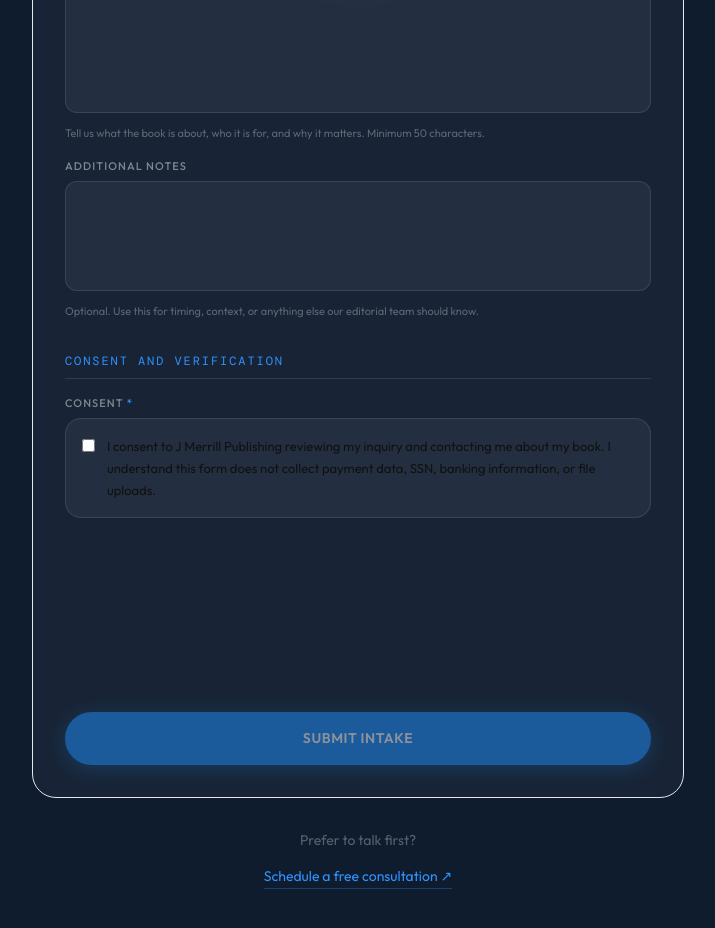
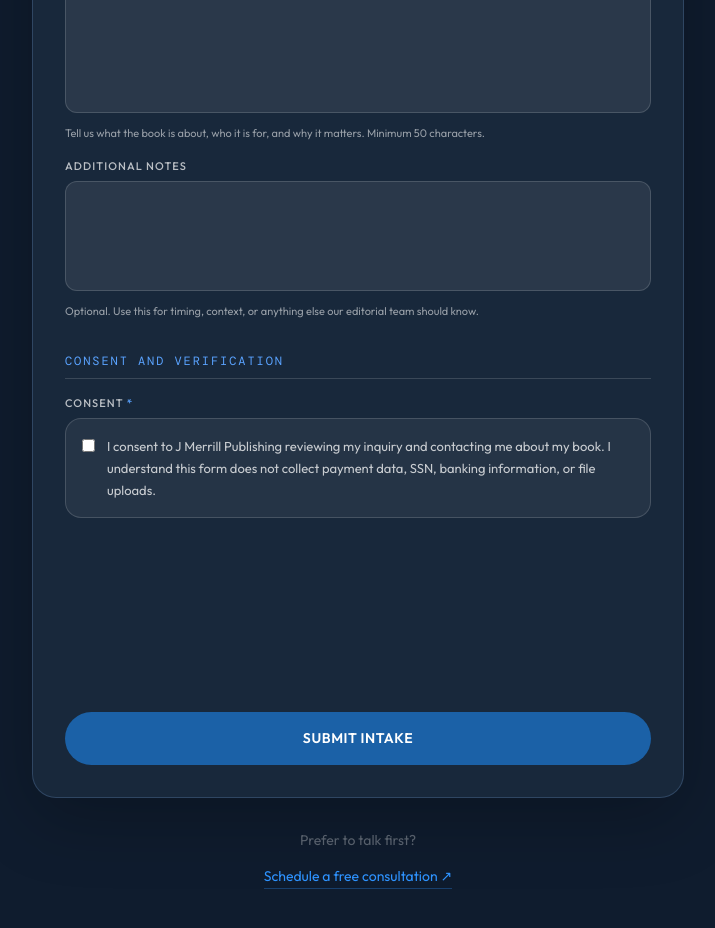
Before and after one commit to jmerrillorg/jmerrill-pub, a Next.js app: page /join in a window 1280 px wide. Shown: the part 1540-2468 px from the top of the page, without its empty margins (282-997 px from the left). Built offline with nearby package versions, Linux system fonts and the light colour scheme; no server answers.

Commit message:
Fix join Turnstile runtime loading and form contrast

```diff
--- a/app/join/JoinForm.tsx
+++ b/app/join/JoinForm.tsx
@@ -27,6 +27,7 @@ declare global {
 }
 
 type Status = 'idle' | 'submitting' | 'success' | 'duplicate' | 'rate_limited' | 'error'
+type VerificationConfigStatus = 'loading' | 'ready' | 'missing'
 
 type JoinFormState = {
   firstName: string
@@ -71,7 +72,7 @@ const initialForm: JoinFormState = {
 }
 
 const emailPattern = /^[^\s@]+@[^\s@]+\.[^\s@]+$/
-const siteKey = process.env.NEXT_PUBLIC_TURNSTILE_SITE_KEY
+const buildTimeSiteKey = process.env.NEXT_PUBLIC_TURNSTILE_SITE_KEY?.trim() || ''
 
 export default function JoinForm() {
   const [form, setForm] = useState<JoinFormState>(initialForm)
@@ -81,19 +82,69 @@ export default function JoinForm() {
   const [reference, setReference] = useState('')
   const [statusEmail, setStatusEmail] = useState('')
   const [serverMessage, setServerMessage] = useState('')
+  const [turnstileSiteKey, setTurnstileSiteKey] = useState(buildTimeSiteKey)
+  const [verificationConfigStatus, setVerificationConfigStatus] = useState<VerificationConfigStatus>(
+    buildTimeSiteKey ? 'ready' : 'loading',
+  )
   const turnstileRef = useRef<HTMLDivElement | null>(null)
   const widgetIdRef = useRef<string>()
 
   const allErrors = useMemo(() => validate(form), [form])
-  const canSubmit = Object.keys(allErrors).length === 0 && status !== 'submitting'
+  const canSubmit = Object.keys(allErrors).length === 0 && status !== 'submitting' && verificationConfigStatus === 'ready'
 
   useEffect(() => {
-    if (!siteKey && process.env.NODE_ENV !== 'production') {
-      setForm((current) => ({ ...current, turnstileToken: 'development-turnstile-token' }))
-      return
+    let cancelled = false
+
+    async function loadRuntimeConfig() {
+      try {
+        const res = await fetch('/api/publishing/intake/config', { cache: 'no-store' })
+        const data = await res.json().catch(() => null)
+        const runtimeSiteKey = typeof data?.turnstileSiteKey === 'string' ? data.turnstileSiteKey.trim() : ''
+        const nextSiteKey = runtimeSiteKey || buildTimeSiteKey
+
+        if (cancelled) return
+
+        if (nextSiteKey) {
+          setTurnstileSiteKey(nextSiteKey)
+          setVerificationConfigStatus('ready')
+          return
+        }
+
+        if (process.env.NODE_ENV !== 'production') {
+          setForm((current) => ({ ...current, turnstileToken: 'development-turnstile-token' }))
+          setVerificationConfigStatus('ready')
+          return
+        }
+
+        setVerificationConfigStatus('missing')
+      } catch {
+        if (cancelled) return
+
+        if (buildTimeSiteKey) {
+          setTurnstileSiteKey(buildTimeSiteKey)
+          setVerificationConfigStatus('ready')
+          return
+        }
+
+        if (process.env.NODE_ENV !== 'production') {
+          setForm((current) => ({ ...current, turnstileToken: 'development-turnstile-token' }))
+          setVerificationConfigStatus('ready')
+          return
+        }
+
+        setVerificationConfigStatus('missing')
+      }
     }
 
-    if (!siteKey || !turnstileRef.current) return
+    loadRuntimeConfig()
+
+    return () => {
+      cancelled = true
+    }
+  }, [])
+
+  useEffect(() => {
+    if (!turnstileSiteKey || !turnstileRef.current) return
 
     const scriptId = 'cloudflare-turnstile-script'
     if (!document.getElementById(scriptId)) {
@@ -108,7 +159,7 @@ export default function JoinForm() {
     const interval = window.setInterval(() => {
       if (window.turnstile && turnstileRef.current && !widgetIdRef.current) {
         widgetIdRef.current = window.turnstile.render(turnstileRef.current, {
-          sitekey: siteKey,
+          sitekey: turnstileSiteKey,
           callback: (token) => setForm((current) => ({ ...current, turnstileToken: token })),
           'expired-callback': () => setForm((current) => ({ ...current, turnstileToken: '' })),
           'error-callback': () => setForm((current) => ({ ...current, turnstileToken: '' })),
@@ -118,7 +169,7 @@ export default function JoinForm() {
     }, 250)
 
     return () => window.clearInterval(interval)
-  }, [])
+  }, [turnstileSiteKey])
 
   const set =
     (field: keyof JoinFormState) =>
@@ -232,13 +283,13 @@ export default function JoinForm() {
     return (
       <Panel>
         <h2 className="mb-3 text-white" style={headingStyle}>Thank you, {form.firstName} — we have your submission.</h2>
-        <p className="mb-4 text-[15px] leading-[1.75] text-white/55">
+        <p className="mb-4 text-[15px] leading-[1.75] text-white/75">
           A confirmation is on its way to {statusEmail}. Our editorial team will review your submission and reach out within 7–10 business days.
         </p>
-        <p className="rounded-2xl border border-blue-500/25 bg-blue-500/10 px-5 py-4 font-mono text-[13px] uppercase tracking-[0.08em] text-blue-300">
+        <p className="rounded-2xl border border-blue-500/25 bg-blue-500/10 px-5 py-4 font-mono text-[13px] uppercase tracking-[0.08em] text-blue-200">
           Your reference: {reference}
         </p>
-        <Link href="/" className="mt-6 inline-flex text-[13px] text-blue-400 underline underline-offset-4">
+        <Link href="/" className="mt-6 inline-flex text-[13px] text-blue-300 underline underline-offset-4 hover:text-blue-200">
           Back to J Merrill Publishing
         </Link>
       </Panel>
@@ -249,7 +300,7 @@ export default function JoinForm() {
     return (
       <Panel>
         <h2 className="mb-3 text-white" style={headingStyle}>Your submission may already be received.</h2>
-        <p className="text-[15px] leading-[1.75] text-white/55">
+        <p className="text-[15px] leading-[1.75] text-white/75">
           We detected a repeated submission attempt. Please check your email for a confirmation, or contact publishing@jmerrill.one and we&apos;ll take care of you personally.
         </p>
       </Panel>
@@ -257,7 +308,7 @@ export default function JoinForm() {
   }
 
   return (
-    <div className="rounded-3xl border border-white/8 bg-white/[0.04] p-6 backdrop-blur sm:p-8">
+    <div className="rounded-3xl border border-blue-200/20 bg-[#18283B] p-6 shadow-[0_20px_70px_rgba(0,0,0,0.24)] sm:p-8">
       <form onSubmit={handleSubmit} className="flex flex-col gap-8" noValidate>
         <section className="flex flex-col gap-4" aria-labelledby="about-you-heading">
           <SectionHeading id="about-you-heading" title="About you" />
@@ -359,7 +410,7 @@ export default function JoinForm() {
           <SectionHeading id="verification-heading" title="Consent and verification" />
 
           <Field label="Consent" name="consent" required error={visibleError('consent', touched, errors)}>
-            <label className="flex cursor-pointer items-start gap-3 rounded-2xl border border-white/10 bg-white/5 p-4 focus-within:border-blue-500">
+            <label className="flex cursor-pointer items-start gap-3 rounded-2xl border border-white/15 bg-white/[0.06] p-4 focus-within:border-blue-400">
               <input
                 id="consent"
                 name="consent"
@@ -369,19 +420,26 @@ export default function JoinForm() {
                 onBlur={markTouched('consent')}
                 className="mt-1 accent-blue-500"
               />
-              <span className="text-[13px] leading-[1.7] text-white/58">
+              <span className="text-[13px] leading-[1.7] text-white/75">
                 I consent to J Merrill Publishing reviewing my inquiry and contacting me about my book. I understand this form does not collect payment data, SSN, banking information, or file uploads.
               </span>
             </label>
           </Field>
 
           <div>
-            <div ref={turnstileRef} className="min-h-[70px]" aria-label="Cloudflare Turnstile verification" />
-            {!siteKey && process.env.NODE_ENV === 'production' && (
-              <p className="text-[13px] text-red-300">Verification is not configured. Please email publishing@jmerrill.one.</p>
+            {verificationConfigStatus === 'loading' && (
+              <p className="min-h-[70px] rounded-2xl border border-white/10 bg-white/[0.04] px-4 py-5 text-[13px] text-white/70">
+                Loading verification…
+              </p>
             )}
-            {visibleError('turnstileToken', touched, errors) && (
-              <p className="mt-2 text-[12px] text-red-300" role="alert">
+            {verificationConfigStatus !== 'loading' && (
+              <div ref={turnstileRef} className="min-h-[70px]" aria-label="Cloudflare Turnstile verification" />
+            )}
+            {verificationConfigStatus === 'missing' && process.env.NODE_ENV === 'production' && (
+              <p className="text-[13px] text-red-200">Verification is not configured. Please email publishing@jmerrill.one.</p>
+            )}
+            {visibleError('turnstileToken', touched, errors) && verificationConfigStatus !== 'loading' && (
+              <p className="mt-2 text-[12px] text-red-200" role="alert">
                 {visibleError('turnstileToken', touched, errors)}
               </p>
             )}
@@ -390,17 +448,17 @@ export default function JoinForm() {
 
         <div aria-live="polite" className="min-h-[44px]">
           {serverMessage && (
-            <p className="rounded-xl border border-red-500/20 bg-red-500/10 px-4 py-3 text-[13px] text-red-300">
+            <p className="rounded-xl border border-red-500/20 bg-red-500/10 px-4 py-3 text-[13px] text-red-200">
               {serverMessage}
             </p>
           )}
           {status === 'rate_limited' && (
-            <p className="rounded-xl border border-amber-500/20 bg-amber-500/10 px-4 py-3 text-[13px] leading-[1.7] text-amber-200">
+            <p className="rounded-xl border border-amber-500/20 bg-amber-500/10 px-4 py-3 text-[13px] leading-[1.7] text-amber-100">
               The submission limit was reached for now. Please try again later, or email publishing@jmerrill.one and we&apos;ll take care of you personally.
             </p>
           )}
           {status === 'error' && (
-            <p className="rounded-xl border border-red-500/20 bg-red-500/10 px-4 py-3 text-[13px] leading-[1.7] text-red-300">
+            <p className="rounded-xl border border-red-500/20 bg-red-500/10 px-4 py-3 text-[13px] leading-[1.7] text-red-200">
               We&apos;re sorry — something went wrong on our end. Your submission did not go through. Please try again in a few minutes, or email us directly at publishing@jmerrill.one and we&apos;ll take care of you personally.
             </p>
           )}
@@ -409,7 +467,7 @@ export default function JoinForm() {
         <button
           type="submit"
           disabled={!canSubmit}
-          className="w-full rounded-full bg-blue-500 py-4 text-[14px] font-semibold uppercase tracking-[0.04em] text-white shadow-[0_4px_20px_rgba(30,144,255,0.4)] transition-all duration-200 hover:-translate-y-0.5 hover:bg-blue-600 focus:outline-none focus:ring-2 focus:ring-blue-300 focus:ring-offset-2 focus:ring-offset-[#0F1C2E] disabled:cursor-not-allowed disabled:opacity-50 disabled:hover:translate-y-0"
+          className="w-full rounded-full bg-blue-500 py-4 text-[14px] font-semibold uppercase tracking-[0.04em] text-white shadow-[0_4px_20px_rgba(30,144,255,0.4)] transition-all duration-200 hover:-translate-y-0.5 hover:bg-blue-600 focus:outline-none focus:ring-2 focus:ring-blue-300 focus:ring-offset-2 focus:ring-offset-[#0F1C2E] disabled:cursor-not-allowed disabled:bg-blue-500/55 disabled:shadow-none disabled:hover:translate-y-0"
         >
           {status === 'submitting' ? 'Submitting...' : 'Submit Intake'}
         </button>
@@ -421,10 +479,10 @@ export default function JoinForm() {
 function SectionHeading({ id, title }: { id: string; title: string }) {
   return (
     <div>
-      <h2 id={id} className="font-mono text-[12px] uppercase tracking-[0.16em] text-blue-400">
+      <h2 id={id} className="font-mono text-[12px] uppercase tracking-[0.16em] text-blue-300">
         {title}
       </h2>
-      <div className="mt-2 h-px bg-white/10" />
+      <div className="mt-2 h-px bg-white/15" />
     </div>
   )
 }
@@ -446,17 +504,17 @@ function Field({
 }) {
   return (
     <div>
-      <label htmlFor={name} className="mb-1.5 block text-[11px] font-medium uppercase tracking-[0.1em] text-white/45">
-        {label} {required && <span className="text-blue-400">*</span>}
+      <label htmlFor={name} className="mb-1.5 block text-[11px] font-medium uppercase tracking-[0.1em] text-white/70">
+        {label} {required && <span className="text-blue-300">*</span>}
       </label>
       {children}
       {helper && !error && (
-        <p className="mt-1.5 text-[11px] leading-[1.6] text-white/30">
+        <p className="mt-1.5 text-[11px] leading-[1.6] text-white/55">
           {helper}
         </p>
       )}
       {error && (
-        <p className="mt-1.5 text-[12px] text-red-300" role="alert">
+        <p className="mt-1.5 text-[12px] text-red-200" role="alert">
           {error}
         </p>
       )}
@@ -466,7 +524,7 @@ function Field({
 
 function Panel({ children }: { children: ReactNode }) {
   return (
-    <div className="rounded-3xl border border-blue-500/25 bg-white/[0.04] p-8 text-center sm:p-12">
+    <div className="rounded-3xl border border-blue-500/25 bg-[#18283B] p-8 text-center shadow-[0_20px_70px_rgba(0,0,0,0.24)] sm:p-12">
       {children}
     </div>
   )
@@ -504,9 +562,9 @@ function visibleError(field: keyof JoinFormState, touched: Partial<Record<keyof
 
 function fieldClass(hasError: boolean) {
   return [
-    'w-full rounded-xl border bg-white/5 px-4 py-3 text-[14px] text-white placeholder:text-white/20 transition-colors',
+    'w-full rounded-xl border bg-white/[0.08] px-4 py-3 text-[14px] text-white placeholder:text-white/30 transition-colors',
     'focus:outline-none focus:ring-2 focus:ring-blue-300 focus:ring-offset-2 focus:ring-offset-[#0F1C2E]',
-    hasError ? 'border-red-400 focus:border-red-300' : 'border-white/10 focus:border-blue-500',
+    hasError ? 'border-red-300 focus:border-red-200' : 'border-white/15 focus:border-blue-400',
   ].join(' ')
 }
 
```
